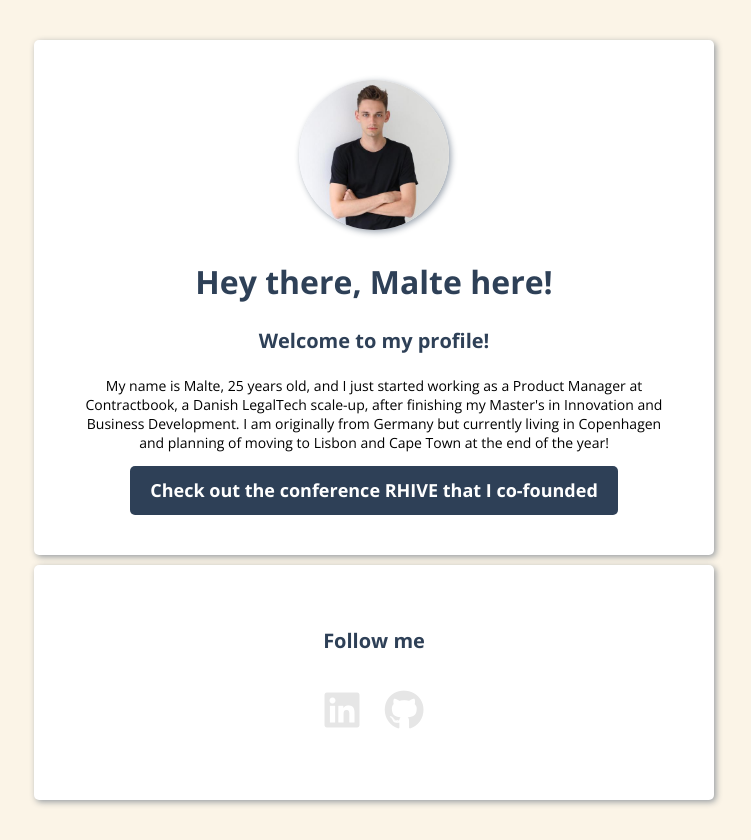
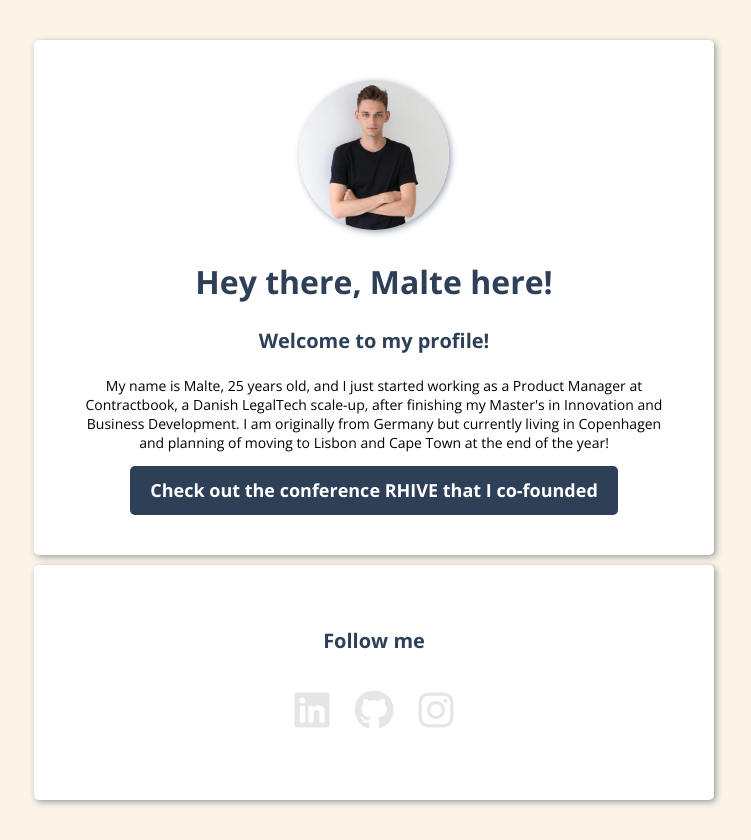
Before and after one commit to MalteNik/my-profile, a plain HTML site: page index.html in a window 1280 px wide. Shown: the whole page, without its empty margins (266-1017 px from the left). Drawn offline with nearby package versions, Linux system fonts and the light colour scheme.

Commit message:
Update index.html

```diff
--- a/index.html
+++ b/index.html
@@ -34,6 +34,12 @@
               </i>
             </a>
           </li>
+          <li>
+            <a href="https://www.instagram.com/malteslifeonfilms" target="_blank">
+              <i class="fab fa-instagram">
+              </i>
+            </a>
+          </li>
         </ul>
       </div>
     </div>
```
